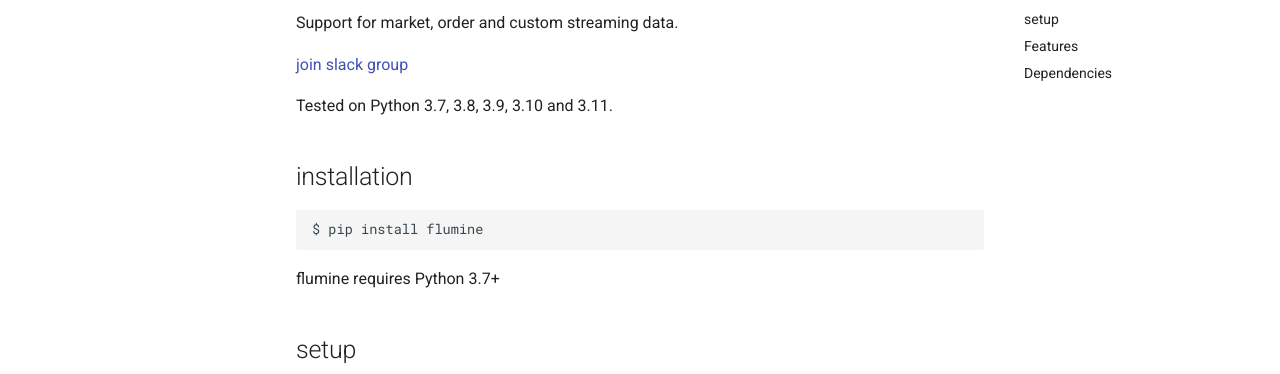
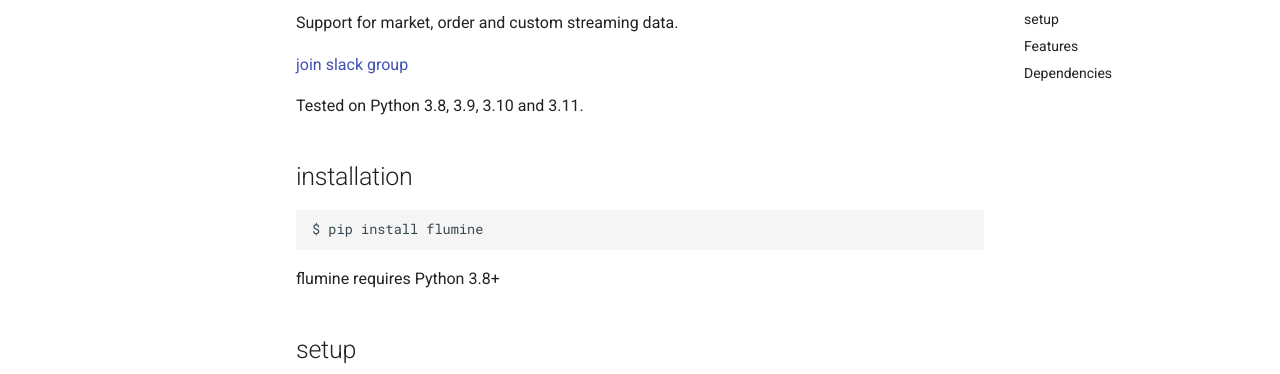
Before and after one commit to betcode-org/flumine, an MkDocs documentation site: the page built from docs/index.md, in a window 1280 px wide and 900 px high, scrolled down 331 px. Shown: the part 164-538 px from the top of the window. Built offline with MkDocs 1.6.1 and Material for MkDocs 9.7.7, drawn with Linux system fonts in a browser that asks for light colours; comment, search, counter and statistics services are not loaded.

Commit message:
remove py3.7

````diff
--- a/HISTORY.rst
+++ b/HISTORY.rst
@@ -16,6 +16,7 @@
 
 **Libraries**
 
+- Remove py3.7
 - betfairlightweight upgraded to 2.19.0b0
 
 2.4.2 (2023-08-03)
--- a/docs/index.md
+++ b/docs/index.md
@@ -30,7 +30,7 @@
 
 [join slack group](https://join.slack.com/t/betcode-org/shared_invite/zt-h0ato238-PPbfU_T7Ji0ORjz0ESIJkg)
 
-Tested on Python 3.7, 3.8, 3.9, 3.10 and 3.11.
+Tested on Python 3.8, 3.9, 3.10 and 3.11.
 
 ## installation
 
@@ -38,7 +38,7 @@
 $ pip install flumine
 ```
 
-flumine requires Python 3.7+
+flumine requires Python 3.8+
 
 ## setup
 
--- a/setup.py
+++ b/setup.py
@@ -37,7 +37,6 @@
     classifiers=[
         "License :: OSI Approved :: MIT License",
         "Operating System :: OS Independent",
-        "Programming Language :: Python :: 3.7",
         "Programming Language :: Python :: 3.8",
         "Programming Language :: Python :: 3.9",
         "Programming Language :: Python :: 3.10",
````
Also changed, not shown: README.md (+2 -2 lines), 1 other file.
